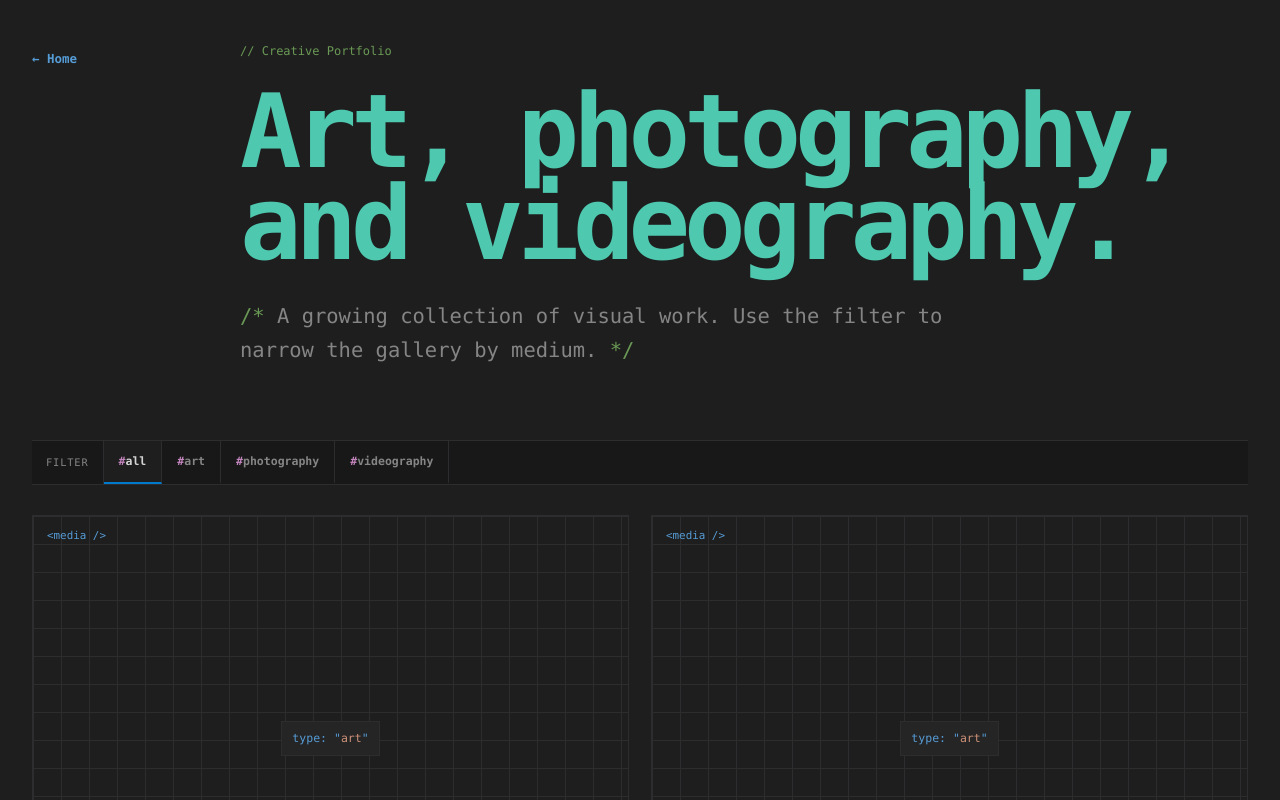
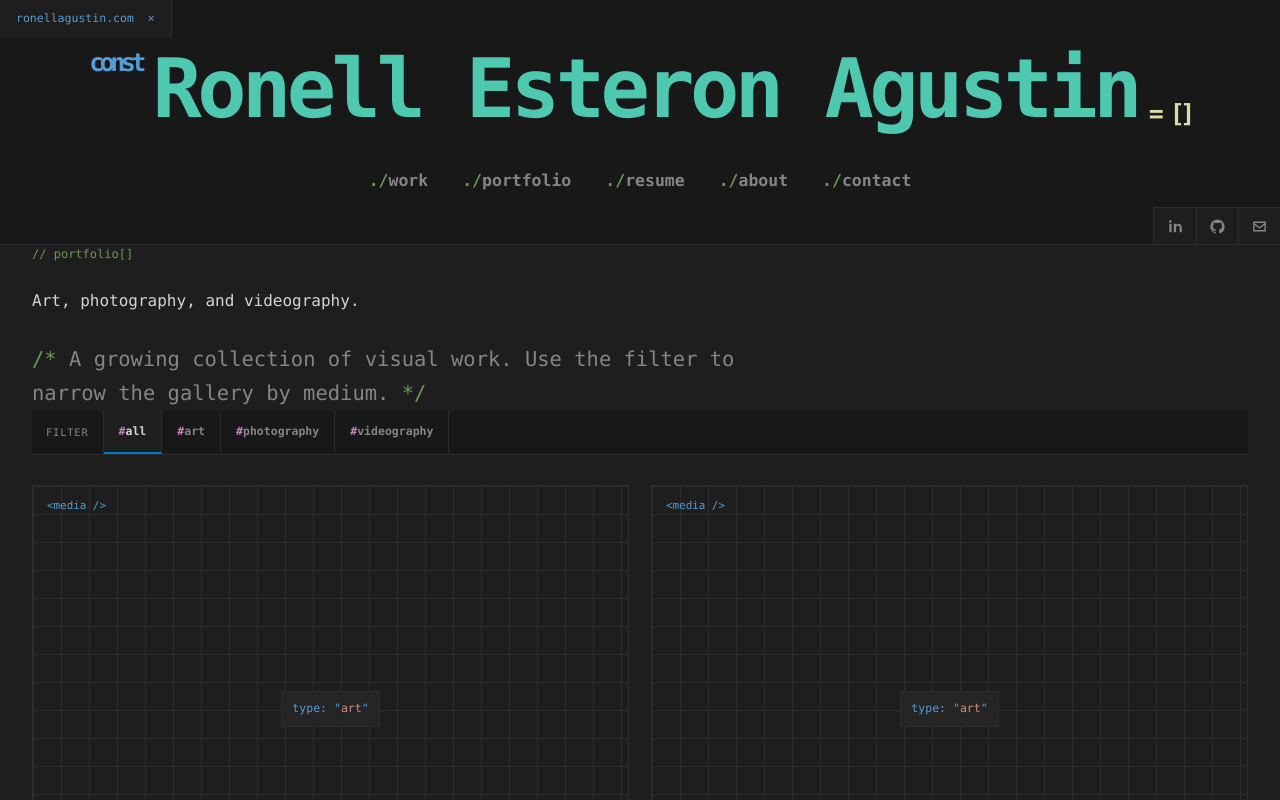
Before and after one commit to ronell-agustin/ronellagustin, a Next.js app: page /portfolio in a window 1280 px wide. Shown: the top 800 px of the page. Built offline with nearby package versions, Linux system fonts and the light colour scheme.

Commit message:
Match portfolio header to shared site header

```diff
--- a/src/app/portfolio/page.tsx
+++ b/src/app/portfolio/page.tsx
@@ -1,23 +1,25 @@
+import SiteHeader from "../SiteHeader";
 import PortfolioGallery from "./PortfolioGallery";
 import styles from "./portfolio.module.css";
 
 export default function PortfolioPage() {
   return (
-    <main className={styles.page}>
-      <header className={styles.header}>
-        <a href="/" className={styles.back}>← Home</a>
-        <div>
-          <p className={styles.kicker}>Creative Portfolio</p>
-          <h1>Art, photography, and videography.</h1>
+    <>
+      <SiteHeader syntax="array" />
+
+      <main className={styles.page}>
+        <section className={styles.pageIntro} aria-labelledby="portfolio-title">
+          <p className={styles.kicker}>portfolio[]</p>
+          <h1 id="portfolio-title">Art, photography, and videography.</h1>
           <p className={styles.intro}>
             A growing collection of visual work. Use the filter to narrow the gallery by medium.
           </p>
-        </div>
-      </header>
+        </section>
 
-      <section className={styles.content} aria-label="Creative work">
-        <PortfolioGallery />
-      </section>
-    </main>
+        <section className={styles.content} aria-label="Creative work">
+          <PortfolioGallery />
+        </section>
+      </main>
+    </>
   );
 }
```
